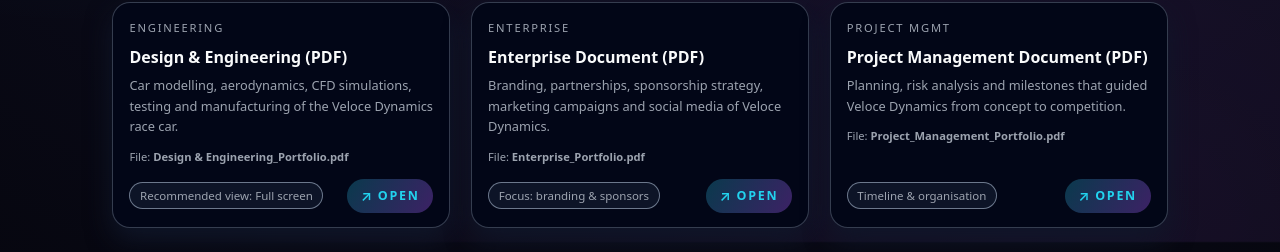
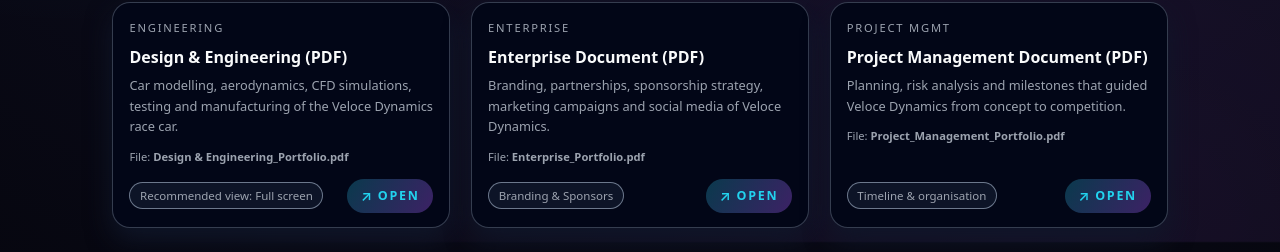
Before and after one commit to velocedynamics/webfolio2.0, a plain HTML site: page index.html in a window 1280 px wide. Shown: the part 754-1006 px from the top of the page. Drawn offline with Linux system fonts and the light colour scheme.

Commit message:
Update index.html

```diff
--- a/index.html
+++ b/index.html
@@ -977,7 +977,7 @@
             </p>
           </div>
           <div class="portfolio-actions">
-            <span class="chip">Focus: branding & sponsors</span>
+            <span class="chip">Branding & Sponsors</span>
             <a href="Documents/Enterprise_Portfolio.pdf" target="_blank" class="link-button" rel="noopener noreferrer">
               <span>↗</span> Open
             </a>
```
